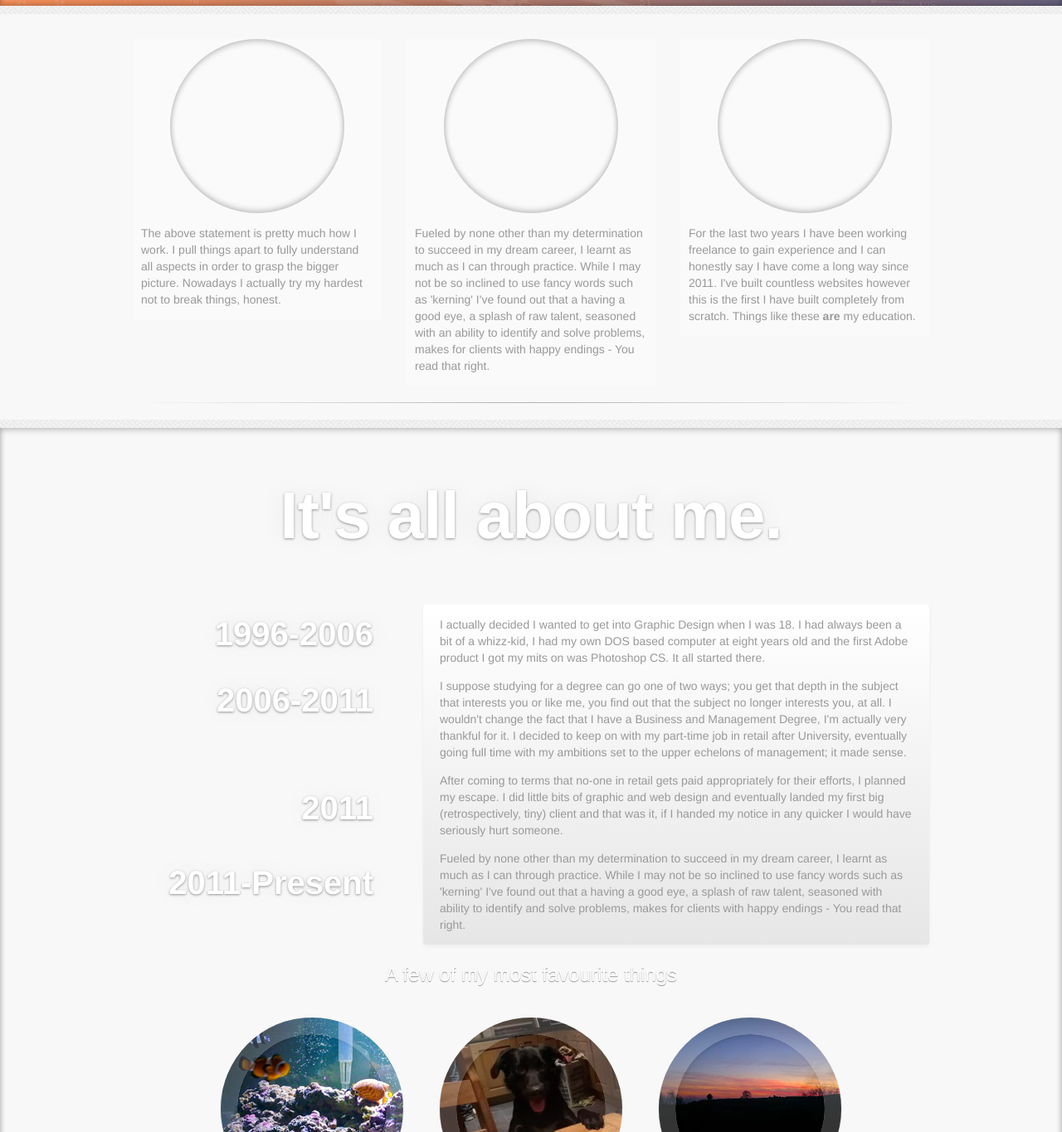
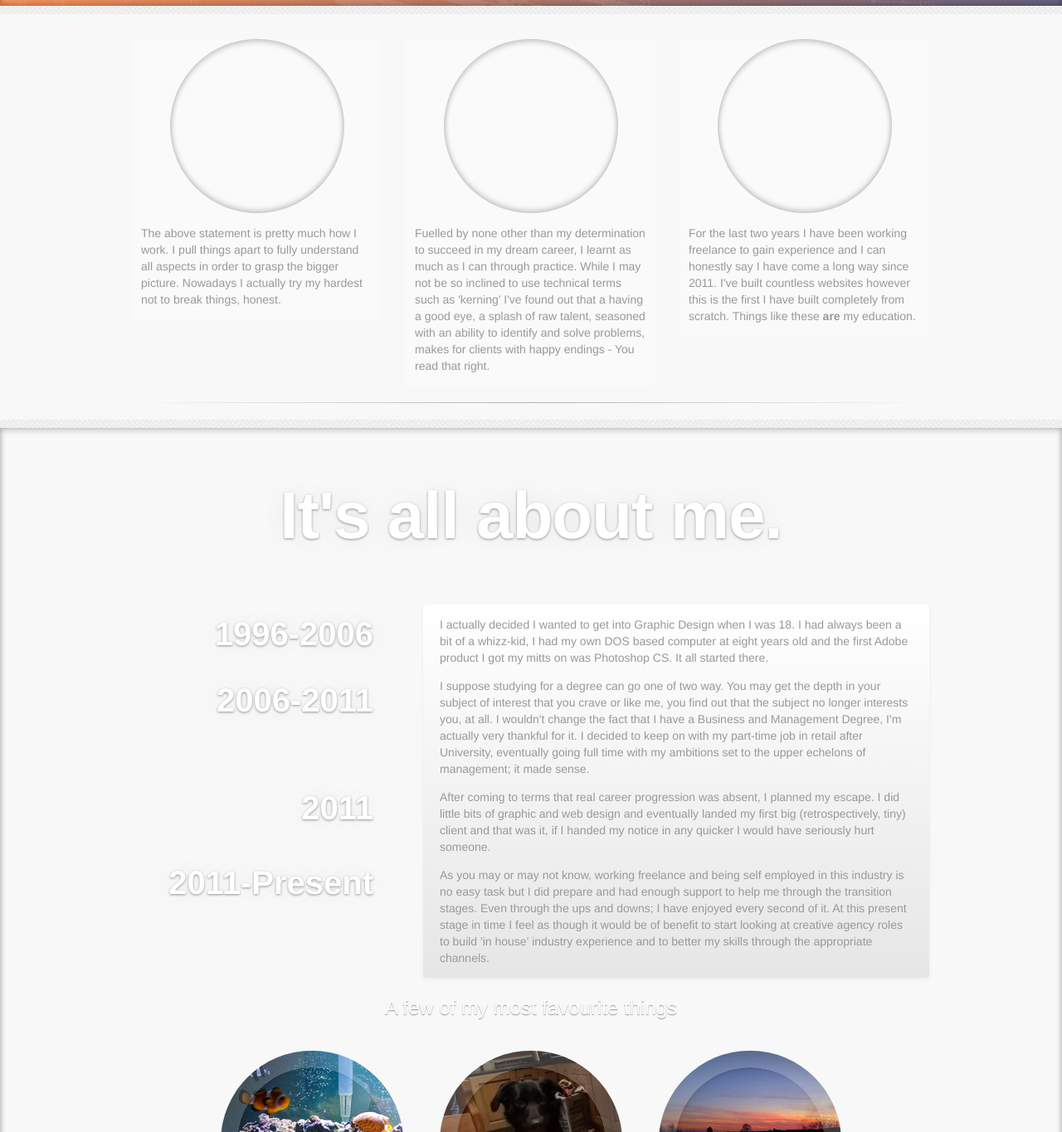
Before and after one commit to fivezerothree/leondesignsthings, a plain HTML site: page index.html in a window 1280 px wide. Shown: the part 468-1833 px from the top of the page at 83% size. Drawn offline with nearby package versions, Linux system fonts and the light colour scheme; a script that the page names is missing.

Commit message:
Grammar, Spelling and Copy Corrections
Had it proof read, changed a few things.

```diff
--- a/index.html
+++ b/index.html
@@ -98,7 +98,7 @@
 			<div class="circle circle-two" style="background-position: center;" data-150="background-image: url('img/ampersand.png'), linear-gradient(45deg, rgb(250,143,87), rgb(57,84,139));" data-350="background-image: url('img/ampersand.png'), linear-gradient(45deg, rgb(255,88,0), rgb(0,84,255));">
 
 			</div>
-			<p>Fueled by none other than my determination to succeed in my dream career, I learnt as much as I can through practice. While I may not be so inclined to use fancy words such as 'kerning' I've found out that a having a good eye, a splash of raw talent, seasoned with an ability to identify and solve problems, makes for clients with happy endings - You read that right.</p>
+			<p>Fuelled by none other than my determination to succeed in my dream career, I learnt as much as I can through practice. While I may not be so inclined to use technical terms such as 'kerning' I've found out that a having a good eye, a splash of raw talent, seasoned with an ability to identify and solve problems, makes for clients with happy endings - You read that right.</p>
 		</div>
 
 		<div class="one-third-last" style="text-align: center;">
@@ -129,13 +129,13 @@
 			<p>1996-2006</p>
 		</div>
 		<div class="two-thirds-last about-one">
-			<p>I actually decided I wanted to get into Graphic Design when I was 18. I had always been a bit of a whizz-kid, I had my own DOS based computer at eight years old and the first Adobe product I got my mits on was Photoshop CS. It all started there.</p>
+			<p>I actually decided I wanted to get into Graphic Design when I was 18. I had always been a bit of a whizz-kid, I had my own DOS based computer at eight years old and the first Adobe product I got my mitts on was Photoshop CS. It all started there.</p>
 
-			<p>I suppose studying for a degree can go one of two ways; you get that depth in the subject that interests you or like me, you find out that the subject no longer interests you, at all. I wouldn't change the fact that I have a Business and Management Degree, I'm actually very thankful for it. I decided to keep on with my part-time job in retail after University, eventually going full time with my ambitions set to the upper echelons of management; it made sense.</p>
+			<p>I suppose studying for a degree can go one of two way. You may get the depth in your subject of interest that you crave or like me, you find out that the subject no longer interests you, at all. I wouldn't change the fact that I have a Business and Management Degree, I'm actually very thankful for it. I decided to keep on with my part-time job in retail after University, eventually going full time with my ambitions set to the upper echelons of management; it made sense.</p>
 
-			<p>After coming to terms that no-one in retail gets paid appropriately for their efforts, I planned my escape. I did little bits of graphic and web design and eventually landed my first big (retrospectively, tiny) client and that was it, if I handed my notice in any quicker I would have seriously hurt someone.</p>
+			<p>After coming to terms that real career progression was absent, I planned my escape. I did little bits of graphic and web design and eventually landed my first big (retrospectively, tiny) client and that was it, if I handed my notice in any quicker I would have seriously hurt someone.</p>
 
-			<p>Fueled by none other than my determination to succeed in my dream career, I learnt as much as I can through practice. While I may not be so inclined to use fancy words such as 'kerning' I've found out that a having a good eye, a splash of raw talent, seasoned with ability to identify and solve problems, makes for clients with happy endings - You read that right.</p>
+			<p>As you may or may not know, working freelance and being self employed in this industry is no easy task but I did prepare and had enough support to help me through the transition stages. Even through the ups and downs; I have enjoyed every second of it. At this present stage in time I feel as though it would be of benefit to start looking at creative agency roles to build 'in house' industry experience and to better my skills through the appropriate channels.</p>
 		</div>
 
 		<div class="one-third year" style="margin-top: 0px; background-color: rgba(255,255,255,0);">
@@ -291,7 +291,7 @@
 				<div id="popupTop">
 				</div>
 				<div id="popupMiddle">
-					<p>A local micro-brewery had been ressurected after over a one hundred year absence. They needed a complete brand identity including three beer emblems that was true to it's history but with a modern twist.</p>
+					<p>A local micro-brewery had been resurrected after over a one hundred year absence. They needed a complete brand identity including three beer emblems that was true to it's history but with a modern twist.</p>
 				</div>
 				<div id="popupBottom">
 				</div>
```
